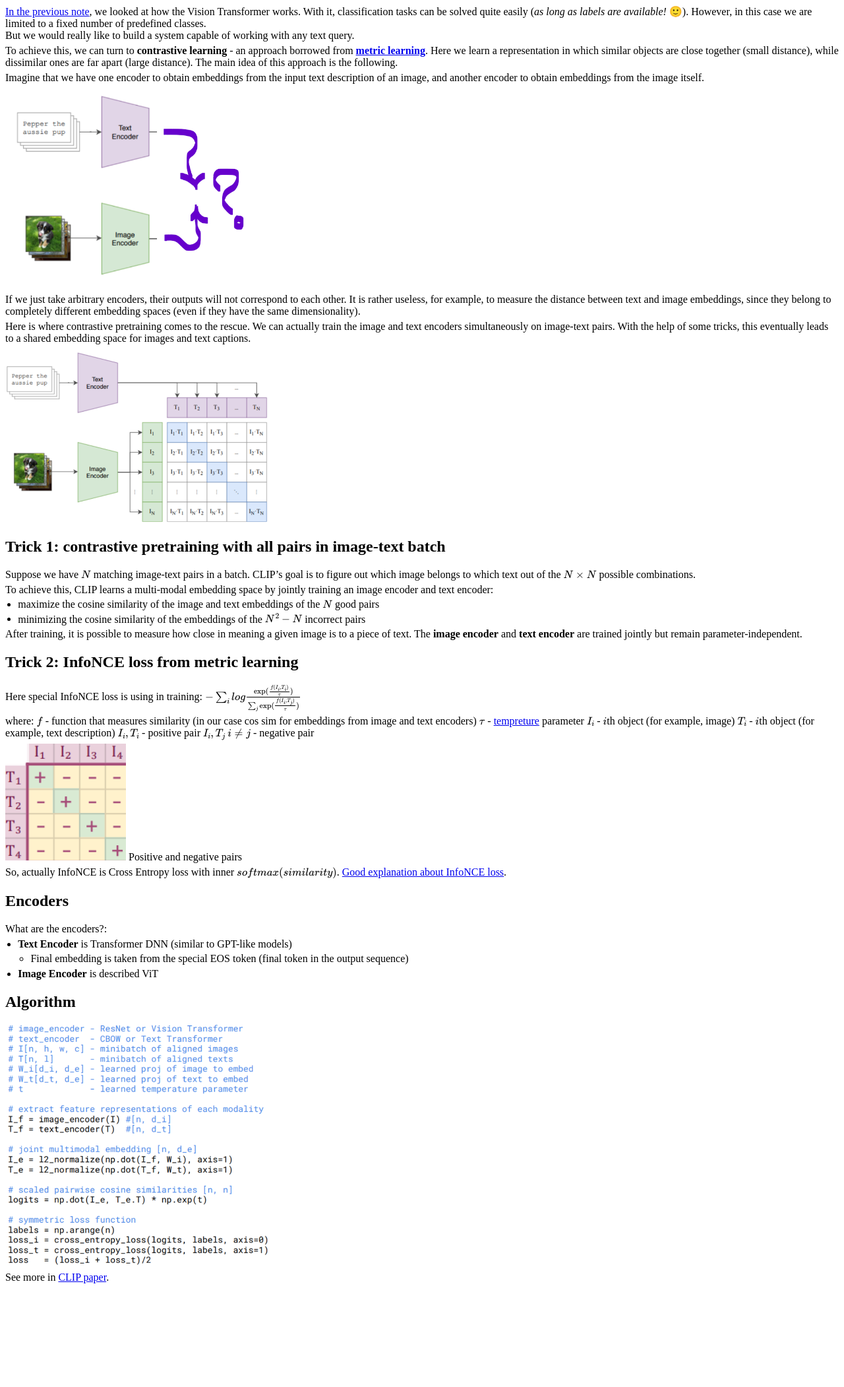
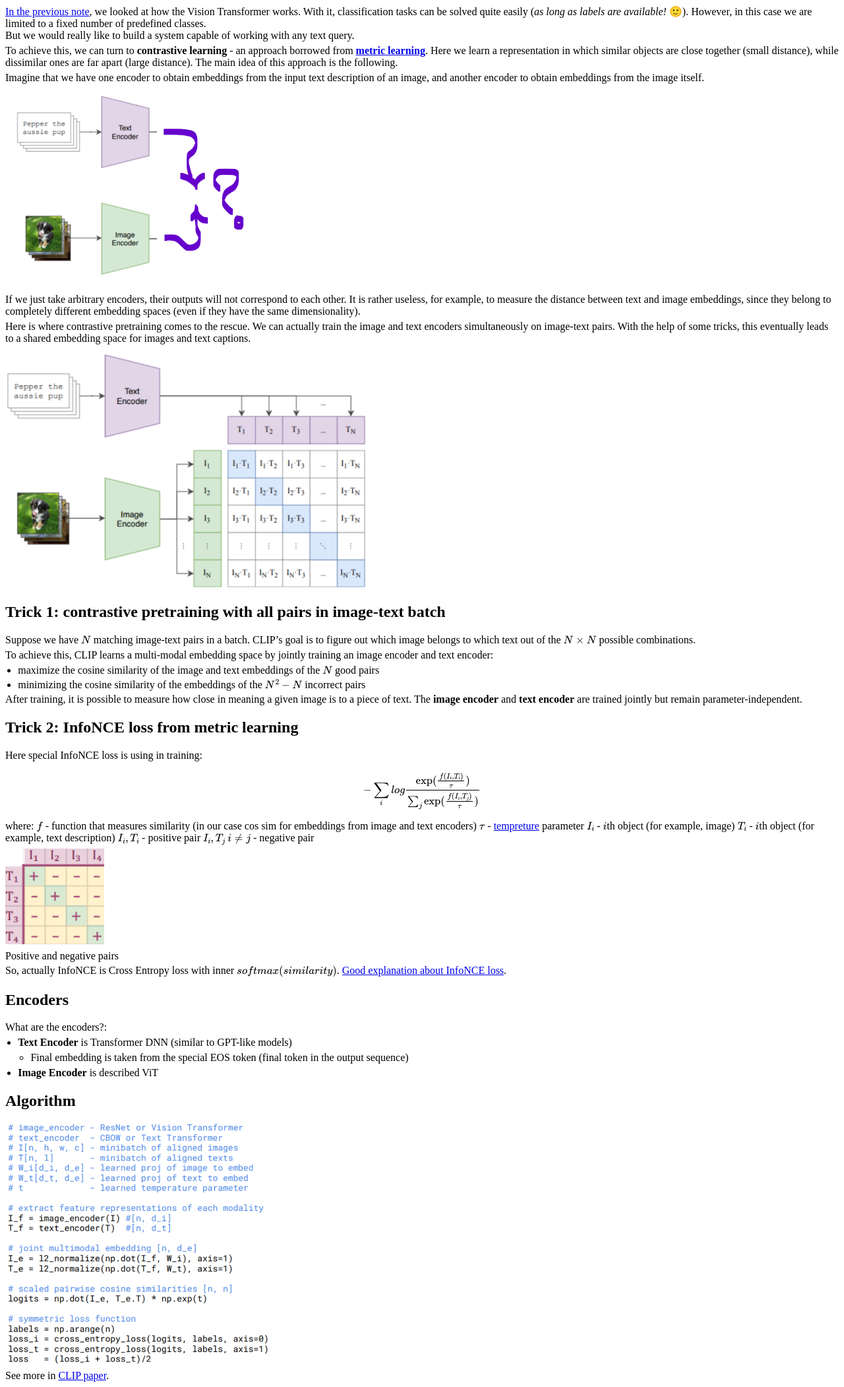
Before and after one commit to kuzudev/kuzudev.github.io, a Jekyll site: the page built from articles/clip.md, in a window 1280 px wide. Shown: the whole page at 66% size. Built offline with Jekyll 4.4.1, drawn with Linux system fonts in a browser that asks for light colours; our own code applies the rules of GitHub Pages for plain Markdown files; before the commit the page ends 1953 px from its top, so only the background shows below that.

Commit message:
minor fix

```diff
--- a/articles/clip.md
+++ b/articles/clip.md
@@ -14,7 +14,7 @@ If we just take arbitrary encoders, their outputs will not correspond to each ot
 
 Here is where contrastive pretraining comes to the rescue. We can actually train the image and text encoders simultaneously on image-text pairs. With the help of some tricks, this eventually leads to a shared embedding space for images and text captions.
 
-<img src="clip/2.png" alt="diagram" width="400">
+<img src="clip/2.png" alt="diagram" width="550">
 
 ## Trick 1: contrastive pretraining with all pairs in image-text batch
 
@@ -29,6 +29,7 @@ After training, it is possible to measure how close in meaning a given image is
 ## Trick 2: InfoNCE loss from metric learning
 
 Here special InfoNCE loss is using in training:
+
 $$
 -\sum_ilog{\frac{\exp(\frac{f(I_i, T_i)}{\tau})}{\sum_j\exp(\frac{f(I_i, T_j)}{\tau})}}
 $$
@@ -41,7 +42,8 @@ $$T_i$$ - $$i$$th object (for example, text description)
 $$I_i, T_i$$ - positive pair
 $$I_i, T_j$$ $$i \neq j$$ - negative pair
 
-<img src="clip/3.png" alt="diagram">
+<img src="clip/3.png" alt="diagram" width="150">
+
 Positive and negative pairs
 
 So, actually InfoNCE is Cross Entropy loss with inner $$softmax(similarity)$$.
```
Also changed, not shown: articles/vit.md (+1 -1 lines).
